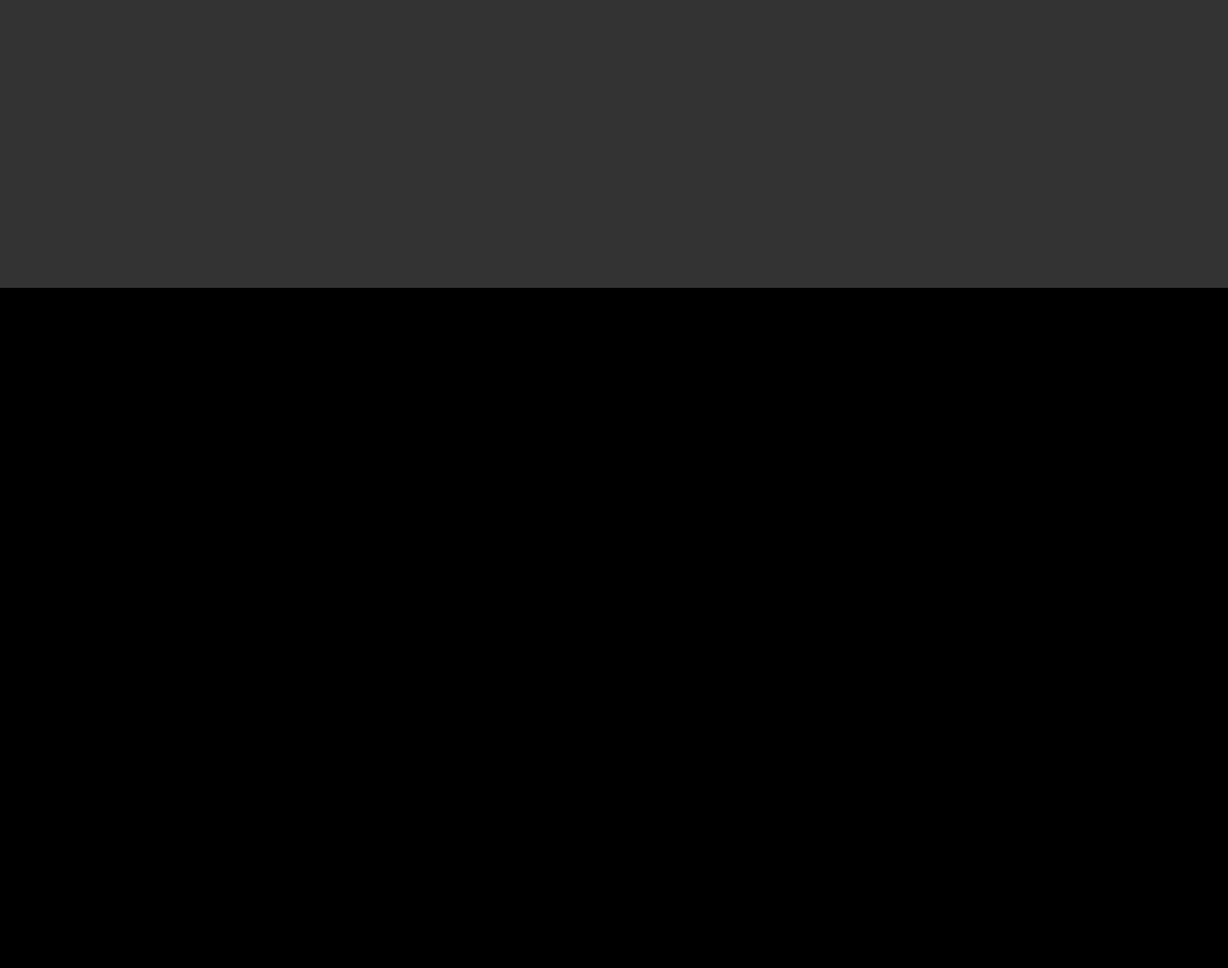
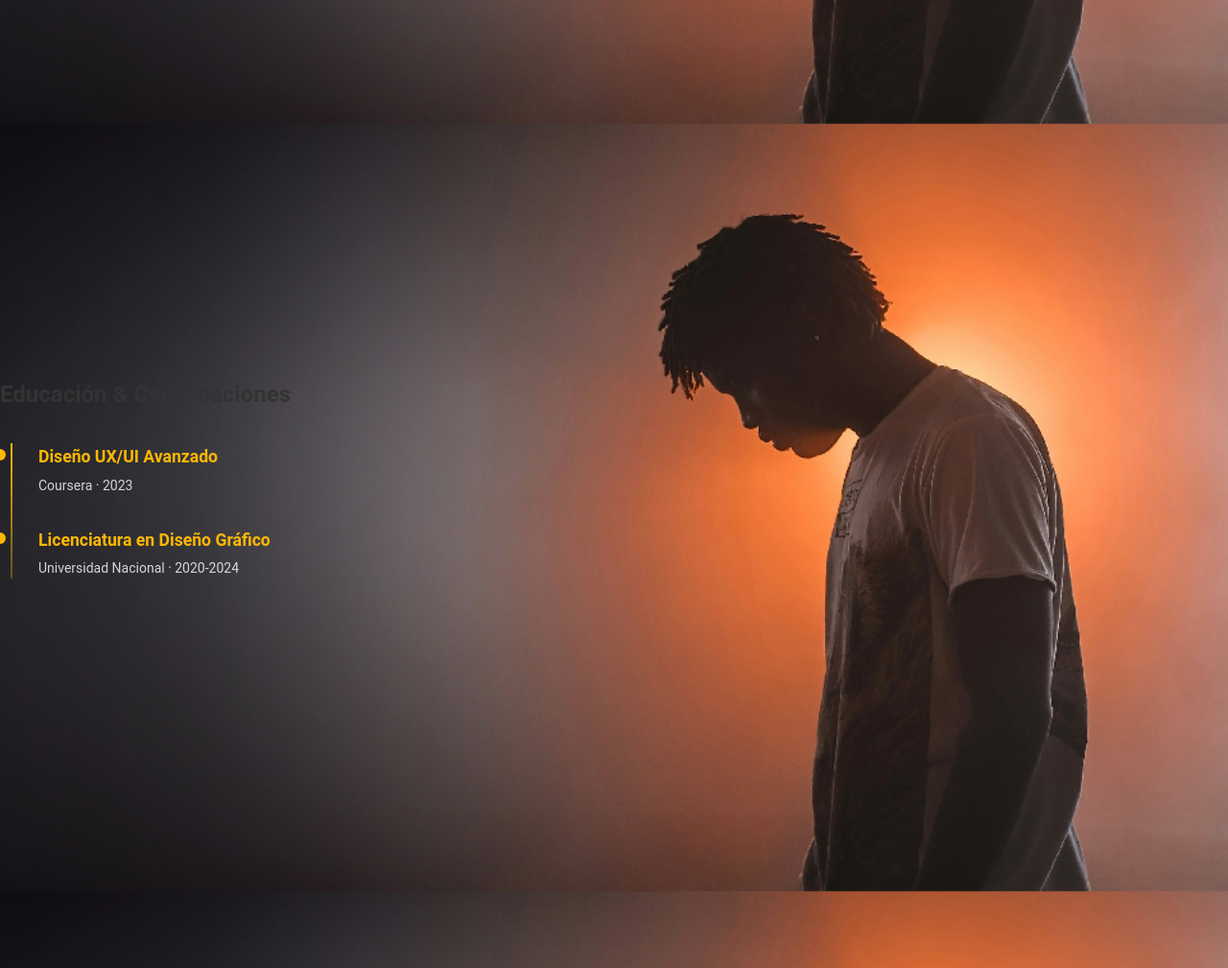
Before and after one commit to MatiasG10/Portfolio, a plain HTML site: page index.html in a window 1280 px wide. Shown: the part 4671-5680 px from the top of the page at 96% size. Before the commit the page ends 4971 px from the top, so only its background shows below. Drawn offline with Linux system fonts and the light colour scheme.

Commit message:
lenguaje y educacion
maquetación
poco estilos

```diff
--- a/index.html
+++ b/index.html
@@ -269,12 +269,14 @@
             <div class="tools-grid">
 
                 <div class="tool-item">
-                    <img src="https://img.icons8.com/?size=100&id=zfHRZ6i1Wg0U&format=png&color=000000" width="40" alt="Figma">
+                    <img src="https://img.icons8.com/?size=100&id=zfHRZ6i1Wg0U&format=png&color=000000" width="40"
+                        alt="Figma">
                     <span>Figma</span>
                 </div>
 
                 <div class="tool-item">
-                    <img src="https://img.icons8.com/?size=100&id=ZZNsPaonr90b&format=png&color=0000006" width="40" alt="Framer">
+                    <img src="https://img.icons8.com/?size=100&id=ZZNsPaonr90b&format=png&color=0000006" width="40"
+                        alt="Framer">
                     <span>Framer</span>
                 </div>
 
@@ -284,7 +286,8 @@
                 </div>
 
                 <div class="tool-item">
-                    <img src="https://img.icons8.com/?size=100&id=20909&format=png&color=000000" width="40" alt="HTML 5">
+                    <img src="https://img.icons8.com/?size=100&id=20909&format=png&color=000000" width="40"
+                        alt="HTML 5">
                     <span>HTML 5</span>
                 </div>
 
@@ -294,13 +297,60 @@
                 </div>
 
                 <div class="tool-item">
-                    <img src="https://img.icons8.com/?size=100&id=78Fr72VCwbPq&format=png&color=000000" width="40" alt="Sass">
+                    <img src="https://img.icons8.com/?size=100&id=78Fr72VCwbPq&format=png&color=000000" width="40"
+                        alt="Sass">
                     <span>Sass</span>
                 </div>
 
                 <div class="tool-item">
-                    <img src="https://img.icons8.com/?size=100&id=me9baOv8L5z9&format=png&color=000000" width="40" alt="Canva">
+                    <img src="https://img.icons8.com/?size=100&id=me9baOv8L5z9&format=png&color=000000" width="40"
+                        alt="Canva">
                     <span>Canva</span>
+                </div>
+            </div>
+        </section>
+
+        <section id="languages" class="section">
+            <h2>Idiomas</h2>
+
+            <div class="language-item">
+                <span class="language-name">Inglés Técnico</span>
+                <div class="language-bar">
+                    <div class="language-level"></div>
+                </div>
+            </div>
+
+            <div class="language-item">
+                <span class="language-name">Español</span>
+                <div class="language-bar">
+                    <div class="language-level"></div>
+                </div>
+            </div>
+        </section>
+
+        <section id="education" class="section">
+            <h2>Educación & Certificaciones</h2>
+
+            <div class="timeline-container">
+                <!-- Línea vertical -->
+                <div class="timeline-line"></div>
+
+                <!-- Item 1 -->
+                <div class="education-item">
+                    <div class="education-dot"></div>
+                    <div class="education-content">
+                        <h3>Diseño UX/UI Avanzado</h3>
+                        <p class="education-meta">Coursera · 2023</p>
+                    </div>
+                </div>
+
+                <!-- Item 2 -->
+                <div class="education-item">
+                    <div class="education-dot"></div>
+                    <div class="education-content">
+                        <h3>Licenciatura en Diseño Gráfico</h3>
+                        <p class="education-meta">Universidad Nacional · 2020-2024</p>
+                    </div>
                 </div>
             </div>
         </section>
--- a/stylesheet.css
+++ b/stylesheet.css
@@ -764,6 +764,60 @@ main {
     }
 
 
+    /* === Estilos para Idiomas === */
+
+
+    /* === Estilos para Educación/Certificaciones === */
+    .timeline-container {
+        position: relative;
+        padding-left: 24px;
+        margin-top: 2rem;
+    }
+
+    .timeline-line {
+        position: absolute;
+        left: 11px;
+        top: 0;
+        bottom: 0;
+        width: 2px;
+        background: linear-gradient(to bottom,
+                var(--Main-color) 0%,
+                rgba(255, 184, 0, 0.3) 100%);
+    }
+
+    .education-item {
+        position: relative;
+        margin-bottom: 2rem;
+        display: flex;
+        align-items: flex-start;
+    }
+
+    .education-dot {
+        width: 12px;
+        height: 12px;
+        border-radius: 50%;
+        background-color: var(--Main-color);
+        position: absolute;
+        left: -30px;
+        top: 6px;
+    }
+
+    .education-content {
+        margin-left: 1rem;
+    }
+
+    .education-content h3 {
+        color: var(--Main-color);
+        font-size: 1.1rem;
+        margin-bottom: 0.25rem;
+    }
+
+    .education-meta {
+        color: var(--text-light);
+        font-size: 0.875rem;
+        opacity: 0.8;
+    }
+
 
     .contact-section {
         background-color: #333;
```
